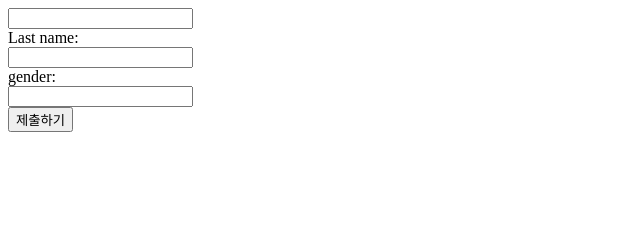
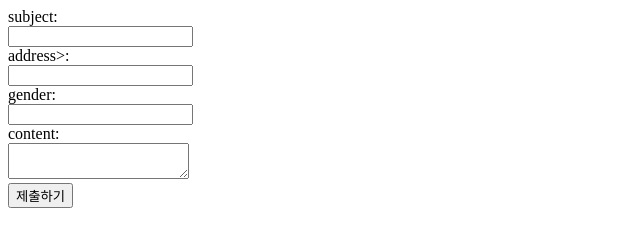
Before and after one commit to jks700/study_publicings, a plain HTML site: page codes/15_fomres_input.html in a window 1280 px wide. Shown: the whole page, without its empty margins (0-640 px from the left). Drawn offline with Linux system fonts and the light colour scheme.

Commit message:
과제15

```diff
--- a/codes/15_fomres_input.html
+++ b/codes/15_fomres_input.html
@@ -1,19 +1,39 @@
 <!DOCTYPE html>
-<html>
-
+<html lang="en">
 <head>
-    <title>This is a title</title>
+    <meta charset="UTF-8">
+    <meta name="viewport" content="width=device-width, initial-scale=1.0">
+    <title>Document</title>
 </head>
-
 <body>
-    <form action="http://192.168.0.112:5678/webhook-test/f244735d-3eb1-436d-a27f-ab1adfee264e">
-        <div><input type="text" id="fname" name="fname"></div>
-        <div><label for="lname">Last name:</label></div>
-        <div><input type="text" id="lname" name="lname"></div>
-        <div><label for="gender">gender:</label></div>
-        <div><input type="text" id="gender" name="gender"></div>
-        <div><button type="submit">제출하기</button></div>
+    <form action="http://192.168.0.55:5678/webhook-test/d09698b6-acb3-4cee-8d5c-88735e94694f">
+        <div>
+            <label for="subject">subject:</label>
+        </div>
+        <div>
+            <input type="text" name="">
+        </div>
+        <div>
+            <label for="address">address>:</label>
+        </div>
+        <div>
+            <input type="text" name="address">
+        </div>
+        <div>
+            <label for="gender">gender:</label>
+        </div>
+        <div>
+            <input type="text" name="gender">
+        </div>
+        <div>
+            <label for="content">content:</label>
+        </div>
+        <div>
+            <textarea name="content"></textarea>
+        </div>
+        <div>
+            <button type="submit">제출하기</button>
+        </div>
     </form>
 </body>
-
 </html>
```
